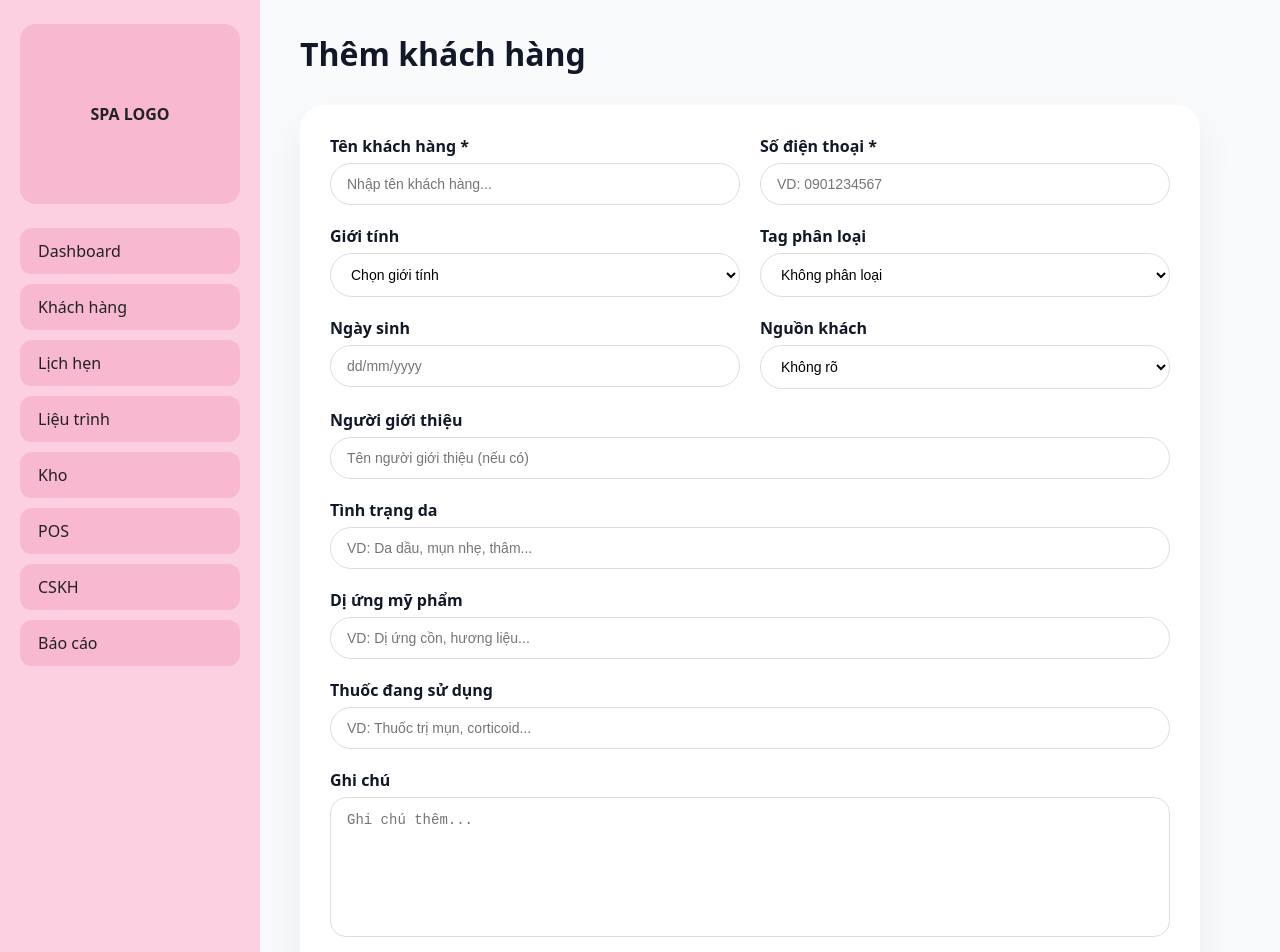
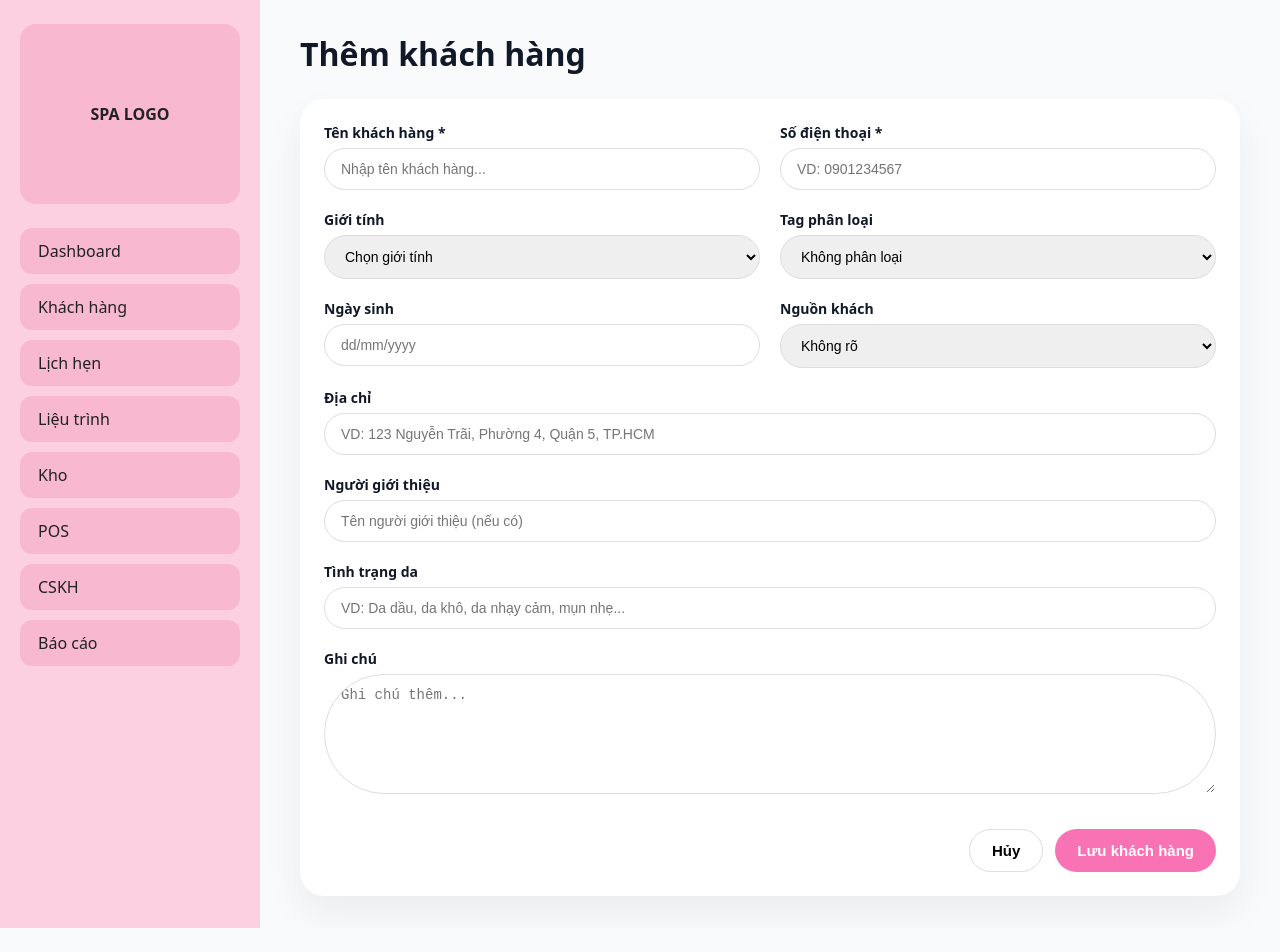
Before and after one commit to conlele0201/erp-spa, a Next.js app: page /khach-hang/them in a window 1280 px wide. Shown: the top 952 px of the page. After the commit the page ends 928 px from the top, so only its background shows below. Built offline with nearby package versions, Linux system fonts and the light colour scheme.

Commit message:
Update them.js

```diff
--- a/pages/khach-hang/them.js
+++ b/pages/khach-hang/them.js
@@ -1,30 +1,23 @@
 // pages/khach-hang/them.js
 
-export default function ThemKhachHang() {
+export default function ThemKhachHangPage() {
   return (
     <div>
-      {/* Tiêu đề */}
-      <h1
-        style={{
-          fontSize: 32,
-          fontWeight: 700,
-          marginBottom: 30,
-        }}
-      >
+      <h1 style={{ fontSize: 32, fontWeight: 700, marginBottom: 24 }}>
         Thêm khách hàng
       </h1>
 
-      {/* Khung form */}
       <div
         style={{
           background: "#fff",
-          padding: 30,
           borderRadius: 24,
+          padding: 24,
           boxShadow: "0 18px 40px rgba(15,23,42,0.06)",
-          maxWidth: 900,
+          maxWidth: 1200,
+          margin: "0 auto",
         }}
       >
-        {/* Hàng 1: Tên + SĐT */}
+        {/* Hàng 1: Tên khách + SĐT */}
         <div style={{ display: "flex", gap: 20, marginBottom: 20 }}>
           <div style={{ flex: 1 }}>
             <label style={label}>Tên khách hàng *</label>
@@ -43,8 +36,9 @@ export default function ThemKhachHang() {
             <label style={label}>Giới tính</label>
             <select style={input}>
               <option>Chọn giới tính</option>
+              <option>Nữ</option>
               <option>Nam</option>
-              <option>Nữ</option>
+              <option>Khác</option>
             </select>
           </div>
 
@@ -55,8 +49,7 @@ export default function ThemKhachHang() {
               <option>VIP</option>
               <option>Khách mới</option>
               <option>Khách quen</option>
-              <option>Tiềm năng</option>
-              <option>Hay hủy lịch</option>
+              <option>Khách tiềm năng</option>
             </select>
           </div>
         </div>
@@ -73,98 +66,73 @@ export default function ThemKhachHang() {
             <select style={input}>
               <option>Không rõ</option>
               <option>Facebook</option>
+              <option>TikTok</option>
               <option>Zalo</option>
-              <option>TikTok</option>
-              <option>Google</option>
-              <option>Khách cũ giới thiệu</option>
-              <option>Tự đến</option>
+              <option>Đi ngang qua</option>
+              <option>Giới thiệu</option>
             </select>
           </div>
         </div>
 
-        {/* Hàng 4: Người giới thiệu */}
+        {/* Hàng 4: ĐỊA CHỈ — NEW!!! */}
+        <div style={{ marginBottom: 20 }}>
+          <label style={label}>Địa chỉ</label>
+          <input
+            placeholder="VD: 123 Nguyễn Trãi, Phường 4, Quận 5, TP.HCM"
+            style={input}
+          />
+        </div>
+
+        {/* Hàng 5: Người giới thiệu */}
         <div style={{ marginBottom: 20 }}>
           <label style={label}>Người giới thiệu</label>
           <input placeholder="Tên người giới thiệu (nếu có)" style={input} />
         </div>
 
-        {/* Hàng 5: Thông tin y khoa */}
+        {/* Hàng 6: Tình trạng da */}
         <div style={{ marginBottom: 20 }}>
           <label style={label}>Tình trạng da</label>
-          <input placeholder="VD: Da dầu, mụn nhẹ, thâm..." style={input} />
+          <input
+            placeholder="VD: Da dầu, da khô, da nhạy cảm, mụn nhẹ..."
+            style={input}
+          />
         </div>
 
-        <div style={{ marginBottom: 20 }}>
-          <label style={label}>Dị ứng mỹ phẩm</label>
-          <input placeholder="VD: Dị ứng cồn, hương liệu..." style={input} />
-        </div>
-
-        <div style={{ marginBottom: 20 }}>
-          <label style={label}>Thuốc đang sử dụng</label>
-          <input placeholder="VD: Thuốc trị mụn, corticoid..." style={input} />
-        </div>
-
-        {/* Ghi chú */}
-        <div style={{ marginBottom: 20 }}>
+        {/* Hàng cuối: Ghi chú */}
+        <div style={{ marginBottom: 30 }}>
           <label style={label}>Ghi chú</label>
           <textarea
             placeholder="Ghi chú thêm..."
             style={{
               ...input,
-              height: 140,
-              borderRadius: 16,
-              resize: "none",
-              paddingTop: 14,
+              height: 120,
+              resize: "vertical",
             }}
           />
         </div>
 
-        {/* Nút hành động */}
+        {/* Nút Lưu + Hủy */}
         <div
           style={{
             display: "flex",
             justifyContent: "flex-end",
-            gap: 20,
-            marginTop: 30,
+            gap: 12,
+            marginTop: 20,
           }}
         >
-          <button
-            onClick={() => (window.location.href = "/khach-hang")}
-            style={{
-              padding: "12px 26px",
-              borderRadius: 999,
-              border: "1px solid #ddd",
-              background: "#fff",
-              cursor: "pointer",
-              fontSize: 15,
-            }}
-          >
-            Hủy
-          </button>
-
-          <button
-            style={{
-              padding: "12px 26px",
-              borderRadius: 999,
-              border: "none",
-              background: "#f973b4",
-              color: "#fff",
-              cursor: "pointer",
-              fontWeight: 600,
-              fontSize: 15,
-            }}
-          >
-            Lưu khách hàng
-          </button>
+          <button style={btnCancel}>Hủy</button>
+          <button style={btnPrimary}>Lưu khách hàng</button>
         </div>
       </div>
     </div>
   );
 }
 
+/* STYLE CHUẨN */
 const label = {
   display: "block",
   marginBottom: 6,
+  fontSize: 14,
   fontWeight: 600,
 };
 
@@ -175,5 +143,25 @@ const input = {
   border: "1px solid #ddd",
   outline: "none",
   fontSize: 14,
+};
+
+const btnPrimary = {
+  padding: "12px 22px",
+  borderRadius: 999,
+  border: "none",
+  background: "#f973b4",
+  color: "#fff",
+  fontSize: 15,
+  fontWeight: 700,
+  cursor: "pointer",
+};
+
+const btnCancel = {
+  padding: "12px 22px",
+  borderRadius: 999,
+  border: "1px solid #ddd",
   background: "#fff",
+  fontSize: 15,
+  fontWeight: 600,
+  cursor: "pointer",
 };
```
